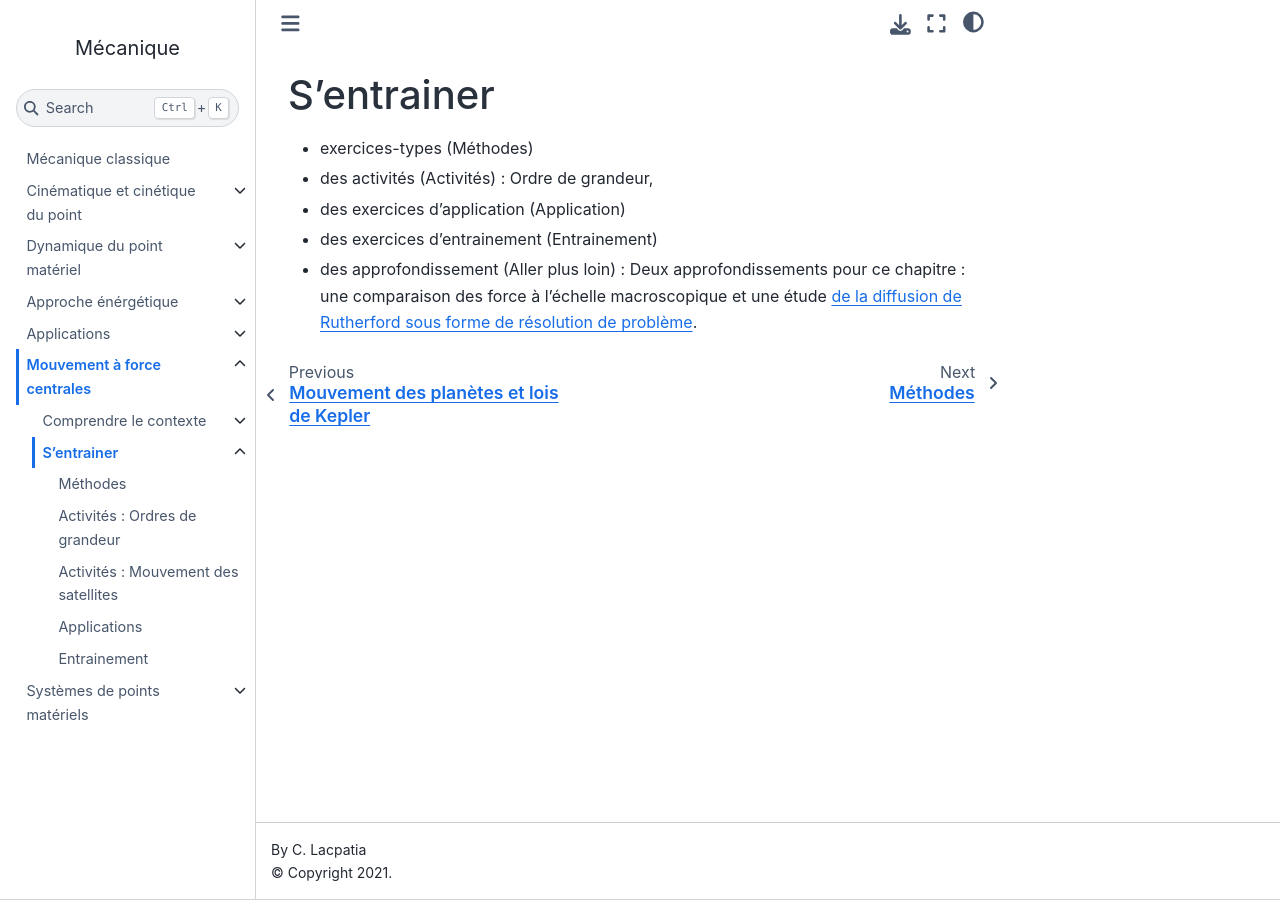
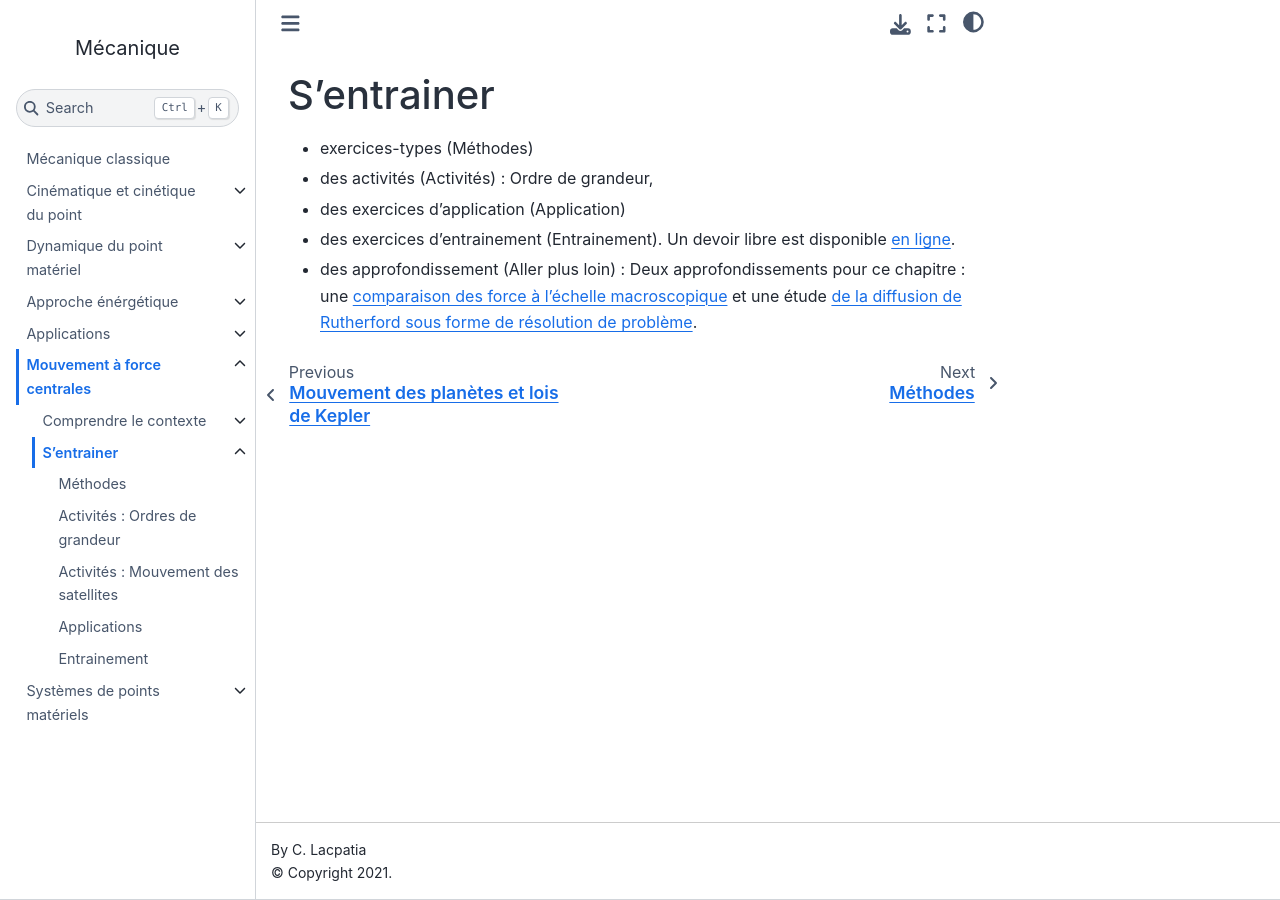
Before and after one commit to pcsi3physiquestan/mecanique_sources, a Jupyter Book: the page built from notebook/centrales_ex.md, in a window 1280 px wide. Built offline with Jupyter Book 1.0.4 settings and Sphinx 7.4.7 and the Sphinx Book theme 1.1.4, drawn with Linux system fonts in a browser that asks for light colours.

Commit message:
Mise à jour automatique

```diff
--- a/notebook/centrales_ex.md
+++ b/notebook/centrales_ex.md
@@ -17,5 +17,5 @@ kernelspec:
 * exercices-types (Méthodes)
 * des activités (Activités) : Ordre de grandeur,
 * des exercices d'application (Application)
-* des exercices d'entrainement (Entrainement)
-* des approfondissement (Aller plus loin) : Deux approfondissements pour ce chapitre : une comparaison des force à l'échelle macroscopique et une étude [de la diffusion de Rutherford sous forme de résolution de problème](https://stanislas.edunao.com/mod/resource/view.php?id=12858).
+* des exercices d'entrainement (Entrainement). Un devoir libre est disponible [en ligne](https://stanislas.edunao.com/mod/resource/view.php?id=15165).
+* des approfondissement (Aller plus loin) : Deux approfondissements pour ce chapitre : une [comparaison des force à l'échelle macroscopique](https://stanislas.edunao.com/mod/page/view.php?id=15164) et une étude [de la diffusion de Rutherford sous forme de résolution de problème](https://stanislas.edunao.com/mod/resource/view.php?id=12858).
```
Also changed, not shown: notebook/theoremes_meth.md (+1 -0 lines).
